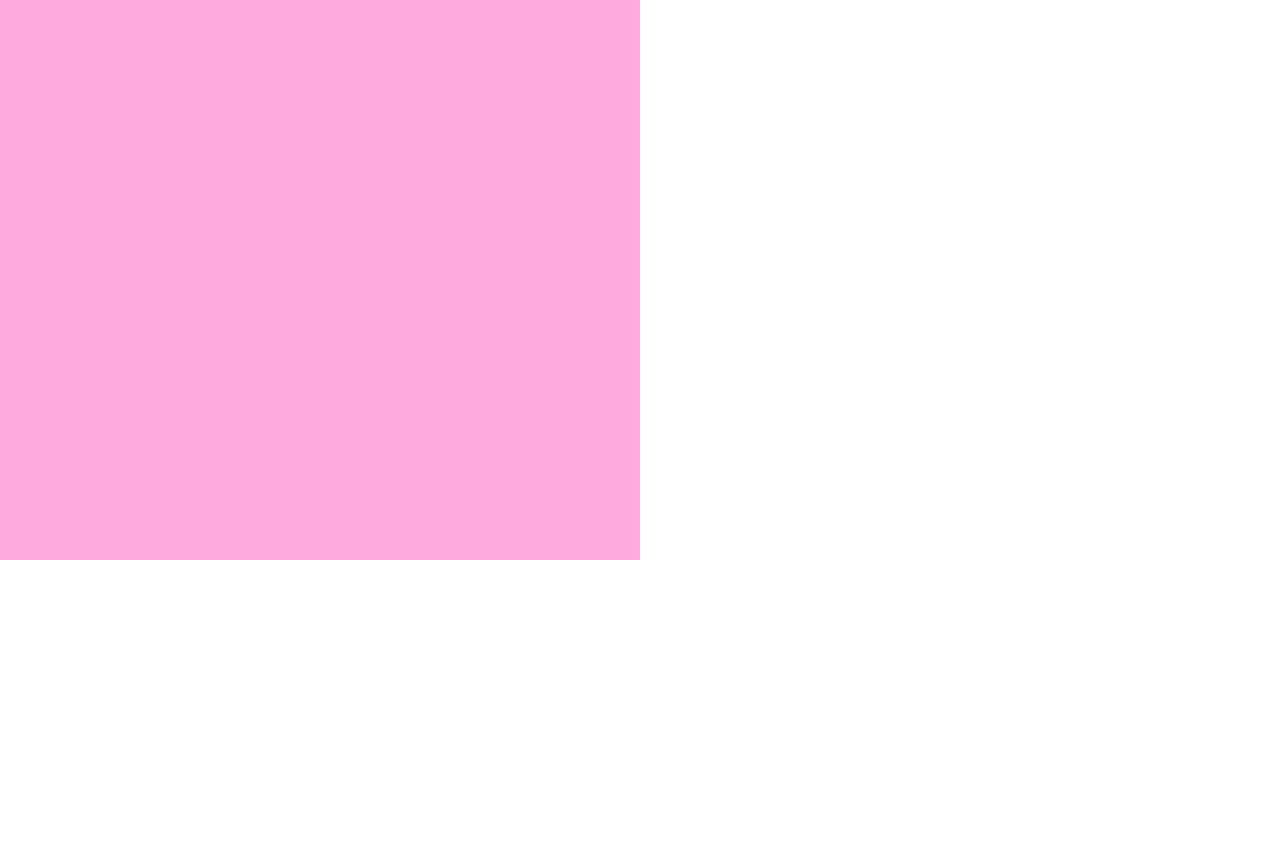
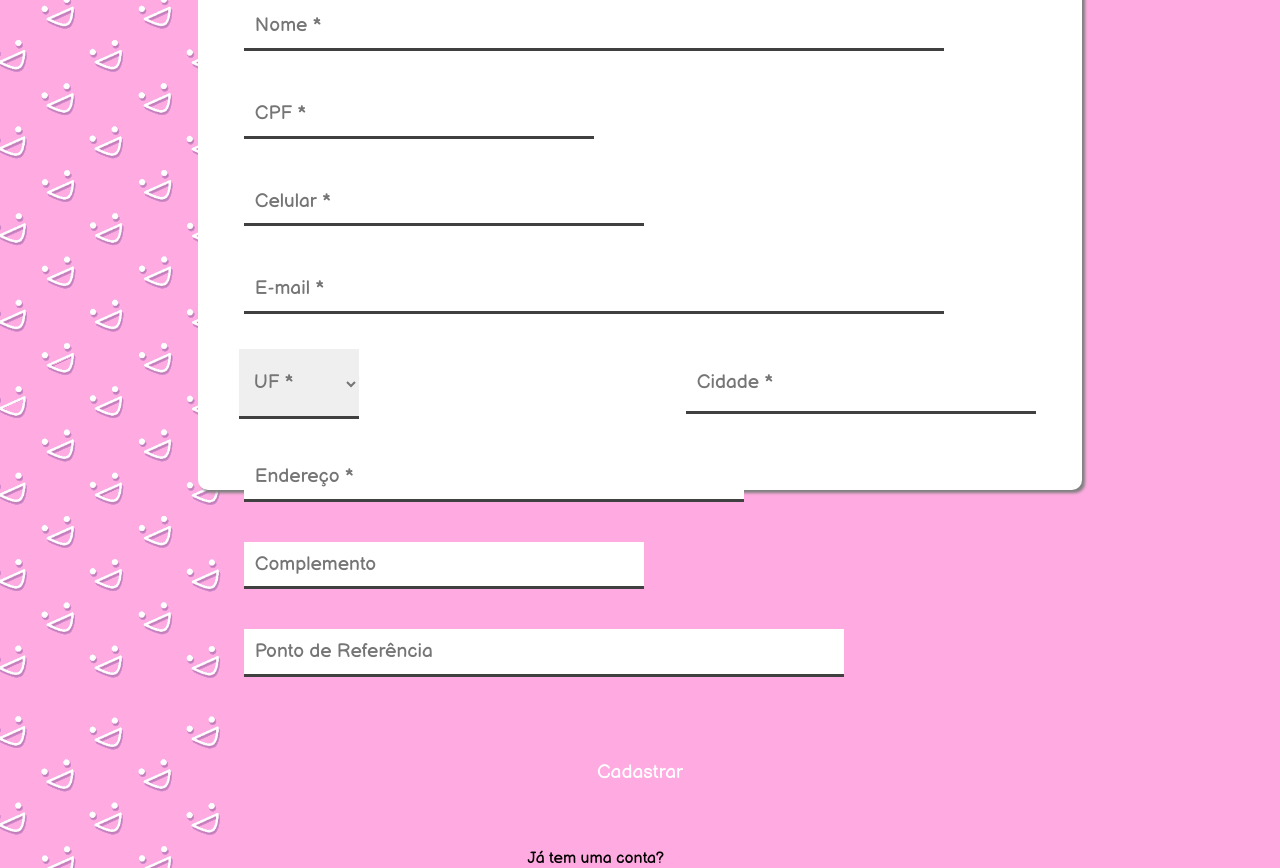
Before and after one commit to aclanara/lojinha, a plain HTML site: page cadastro.html in a window 1280 px wide. Shown: the part 240-1108 px from the top of the page. Before the commit the page ends 800 px from the top, so only its background shows below. Drawn offline with Linux system fonts and the light colour scheme.

Commit message:
Layout — Cadastro

```diff
--- a/cadastro.css
+++ b/cadastro.css
@@ -0,0 +1,96 @@
+:root{
+    --main-color: #FFAAE0;
+    --error: #EC4D4D;
+    --text: #FFFFFF;
+    --fill-display: #F0F0F0;
+    --carousel: #CACACA;
+    --category-name: #6F6F6F;
+}
+
+body{
+    margin: 0px;
+    background-image: url(./public/bg_rosa.png);
+    background-color: var(--main-color);
+    font-family: 'Balsamiq Sans', cursive;
+    text-align: center;
+}
+
+input{
+    margin: 20px;
+    padding: 1.3%;
+    border: none;
+    border-bottom: 3px solid #404040;
+    font-family: 'Balsamiq Sans', cursive;
+    font-size: 1.2rem;
+}
+
+input:focus{
+    outline: none;
+}
+
+select{
+    margin: 15px;
+    padding: 1.3%;
+    width: 120px;
+    height: 70px;
+    border: none;
+    border-bottom: 3px solid #404040;
+    font-family: 'Balsamiq Sans', cursive;
+    font-size: 1.2rem;
+    color: #757575;
+}
+
+select:focus{
+    outline: none;
+}
+
+/* Layout */
+
+.logo{
+    text-align: center;
+}
+
+.card{
+    margin: 20px auto;
+    padding: 2%;
+    width: 65%;
+    height: 65%;
+    background-color: white;
+    box-shadow: 3px 3px 3px grey;
+    border-radius: 10px;
+}
+
+#titulo{
+
+    font-size: 2rem;
+}
+
+.inputs1, .inputs2, .inputs3, .inputs4{
+    display: flex;
+    justify-content: space-between;
+    flex-wrap: wrap;
+}
+
+button{
+    margin: 50px;
+    width: 30%;
+    height: 10%;
+    border: none;
+    border-radius: 30px;
+    background-color: var(--main-color);
+    color: var(--text);
+    font-family: 'Balsamiq Sans', cursive;
+    font-size: 1.2rem;
+    cursor: pointer;
+}
+
+#spanLogin{
+    margin-right: 5px;
+    font-size: 1rem;
+}
+
+a{
+    text-decoration: none;
+    font-weight: bold;
+    color: var(--main-color);
+}
--- a/cadastro.html
+++ b/cadastro.html
@@ -2,7 +2,7 @@
     <head>
         <meta charset="utf-8">
         <title>Cadastro — Lojinha :D</title>
-        <link rel="stylesheet" href="./login.css">
+        <link rel="stylesheet" href="./cadastro.css">
         <!-- Fontawesome --><script src="https://kit.fontawesome.com/88947d534c.js" crossorigin="anonymous"></script>
         <!-- Google Fonts -->
         <link rel="preconnect" href="https://fonts.googleapis.com">
@@ -11,13 +11,40 @@
     </head>
     <body>
 
-        <div class="cadastro">
-            <div class="logo">
+        <div class="logo">
+            <img src="./public/logo_branca.png" alt="logo-branca">
+        </div>
 
+        <div class="card">
+            <span id="titulo">Cadastro</span>
+            <br>
+            <div class="inputs1">
+                <input type="text" name="nome" placeholder="Nome *" style="width: 700px;" required>
+                <input type="number" name="cpf" placeholder="CPF *" style="width: 350px;" required>
             </div>
-
-            <div class="card">
-
+            <div class="inputs2">
+                <input type="tel" name="celular" placeholder="Celular *" style="width: 400px;" required>
+                <input type="email" name="email" placeholder="E-mail *" style="width: 700px;" required>
+            </div>
+            <div class="inputs3">
+                <select name="uf" id="uf">
+                    <option value="null">UF *</option>
+                    <option value="sp">SP</option>
+                    <option value="rs">RS</option>
+                    <option value="mt">MT</option>
+                    <option value="ac">AC</option>
+                    <option value="ba">BA</option>
+                </select>
+                <input type="text" name="cidade" placeholder="Cidade *" style="width: 350px;" required>
+                <input type="text" name="endereco" placeholder="Endereço *" style="width: 500px;" required>
+            </div>
+            <div class="inputs4">
+                <input type="text" name="complemento" placeholder="Complemento" style="width: 400px;" >
+                <input type="text" name="pontoReferencia" placeholder="Ponto de Referência" style="width: 600px;">
+            </div>
+            <button type="button" onclick="cadastrar()">Cadastrar</button>
+            <div class="redirecionarLogin">
+                <span id="spanLogin">Já tem uma conta?</span><a href="./login.html">Faça Login!</a>
             </div>
         </div>
 
--- a/login.css
+++ b/login.css
@@ -6,7 +6,6 @@
     --carousel: #CACACA;
     --category-name: #6F6F6F;
 }
-
 
 body{
     margin: 0px;
@@ -64,8 +63,6 @@ input{
 }
 
 input:focus{
-    border: none;
-    border-bottom: 3px solid #404040;
     outline: none !important;
 }
 
```
Also changed, not shown: home.html (+0 -1 lines).
